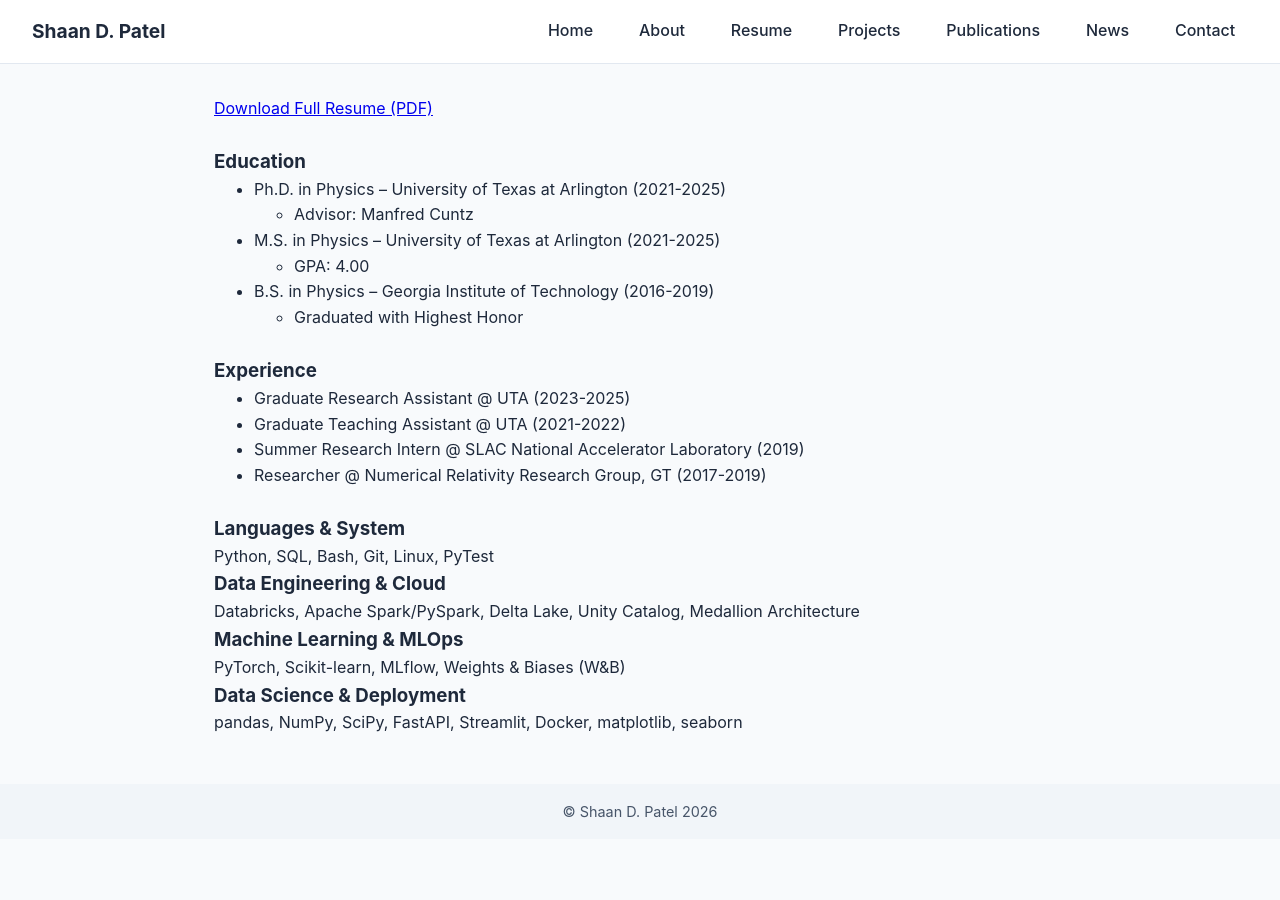
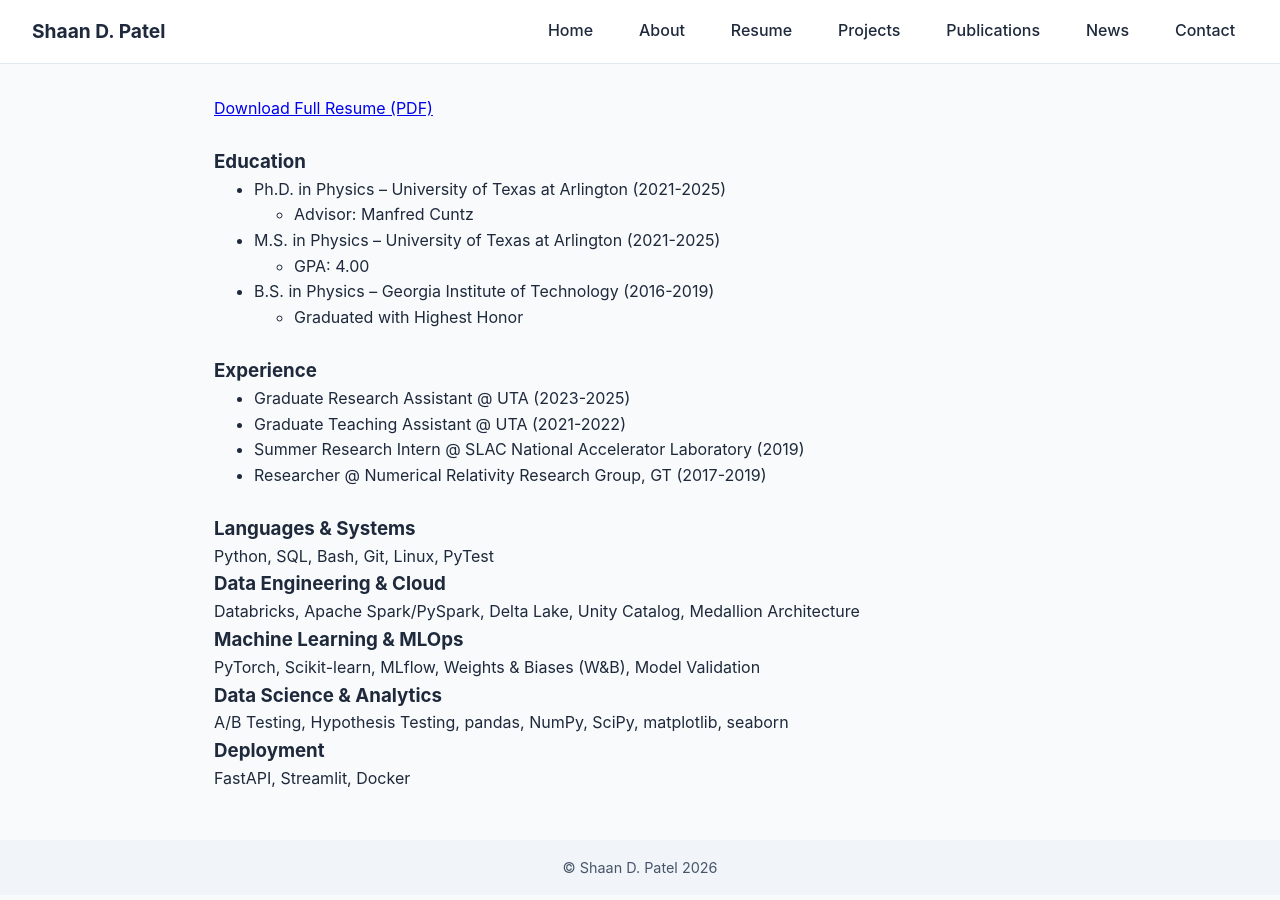
Before and after one commit to shaandpatel/shaandpatel.github.io, a Jekyll site: the page built from resume.md, in a window 1280 px wide. Built offline with Jekyll 4.4.1, drawn with Linux system fonts in a browser that asks for light colours.

Commit message:
Update resume.md

```diff
--- a/resume.md
+++ b/resume.md
@@ -25,14 +25,17 @@ title: "Resume"
 
 <p>&nbsp;</p>
 
-### Languages & System
+### Languages & Systems
 Python, SQL, Bash, Git, Linux, PyTest
 
 ### Data Engineering & Cloud
 Databricks, Apache Spark/PySpark, Delta Lake, Unity Catalog, Medallion Architecture
 
 ### Machine Learning & MLOps
-PyTorch, Scikit-learn, MLflow, Weights & Biases (W&B)
+PyTorch, Scikit-learn, MLflow, Weights & Biases (W&B), Model Validation
 
-### Data Science & Deployment
-pandas, NumPy, SciPy, FastAPI, Streamlit, Docker, matplotlib, seaborn
+### Data Science & Analytics
+A/B Testing, Hypothesis Testing, pandas, NumPy, SciPy, matplotlib, seaborn
+
+### Deployment
+FastAPI, Streamlit, Docker
```
